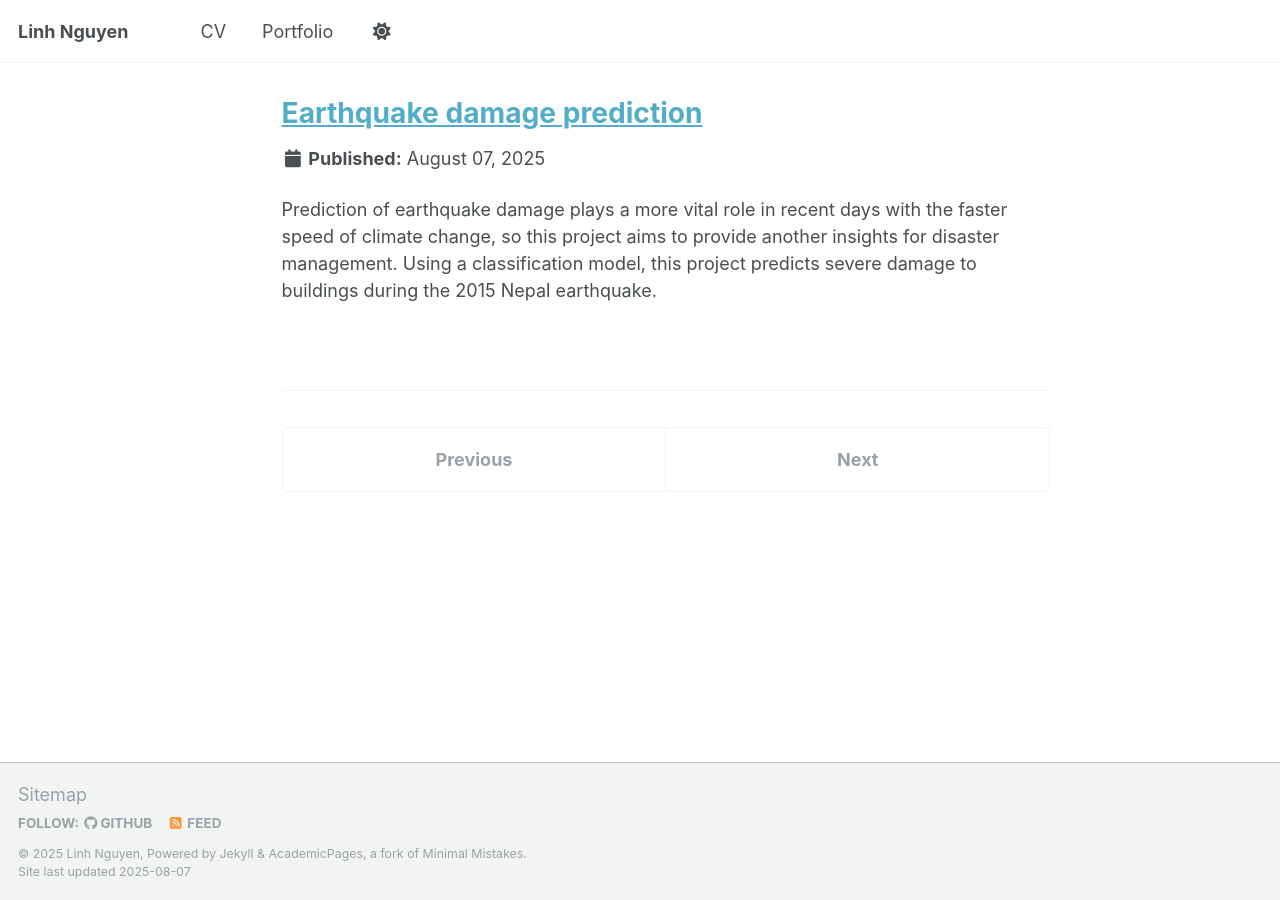
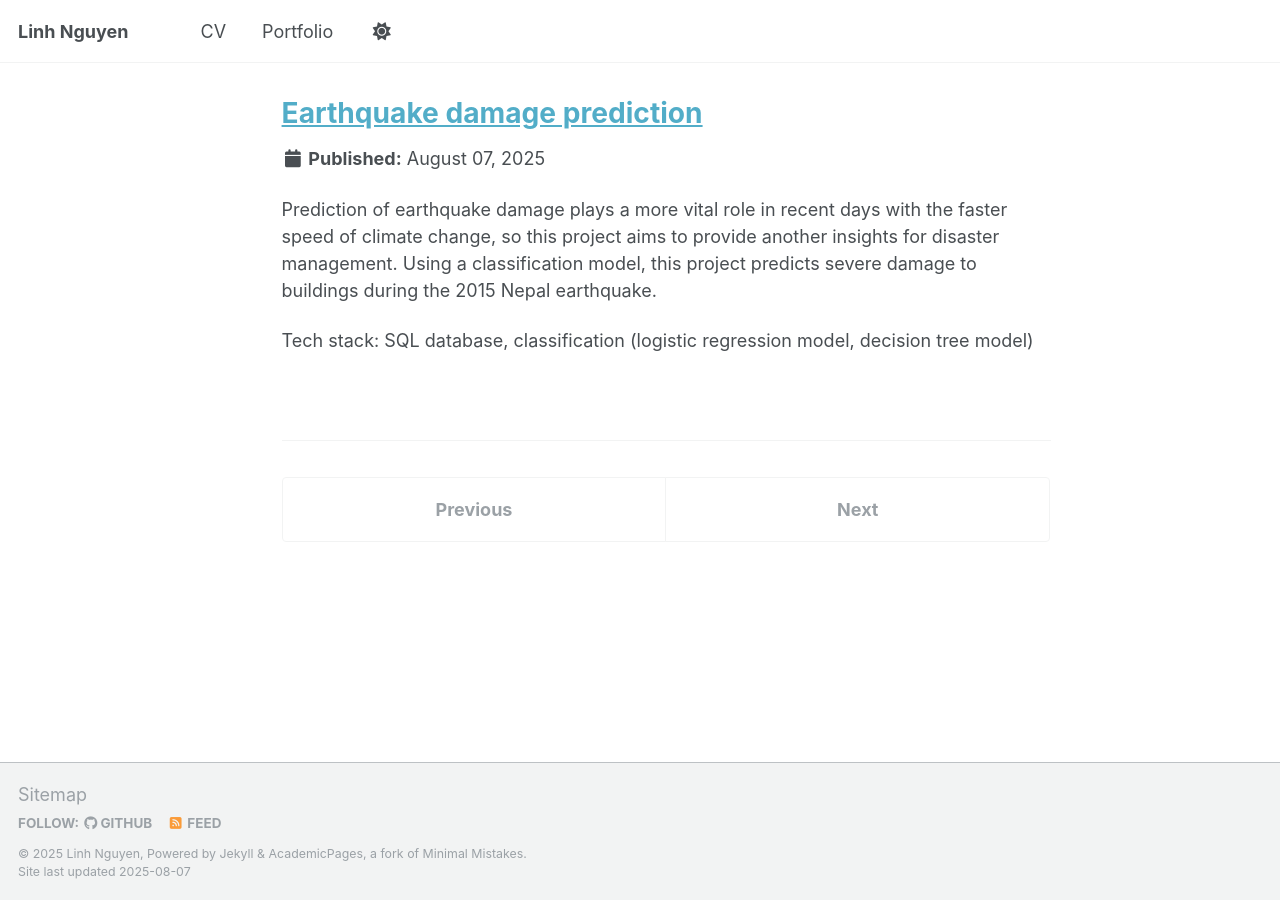
Before and after one commit to hdlinhnguyen/hdlinhnguyen.github.io, a Jekyll site: the page built from _portfolio/project_2.md, in a window 1280 px wide. Built offline with Jekyll 4.4.1, drawn with Linux system fonts in a browser that asks for light colours; a script that is not in the unit is left out.

Commit message:
Update project_2.md

```diff
--- a/_portfolio/project_2.md
+++ b/_portfolio/project_2.md
@@ -5,3 +5,5 @@ collection: portfolio
 ---
 
 Prediction of earthquake damage plays a more vital role in recent days with the faster speed of climate change, so this project aims to provide another insights for disaster management. Using a classification model, this project predicts severe damage to buildings during the 2015 Nepal earthquake.
+
+Tech stack: SQL database, classification (logistic regression model, decision tree model)
```
